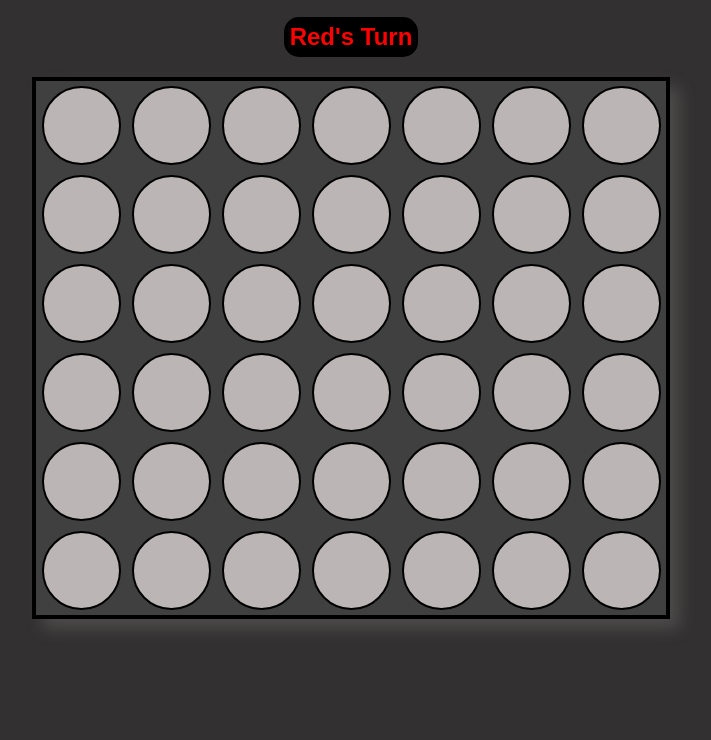
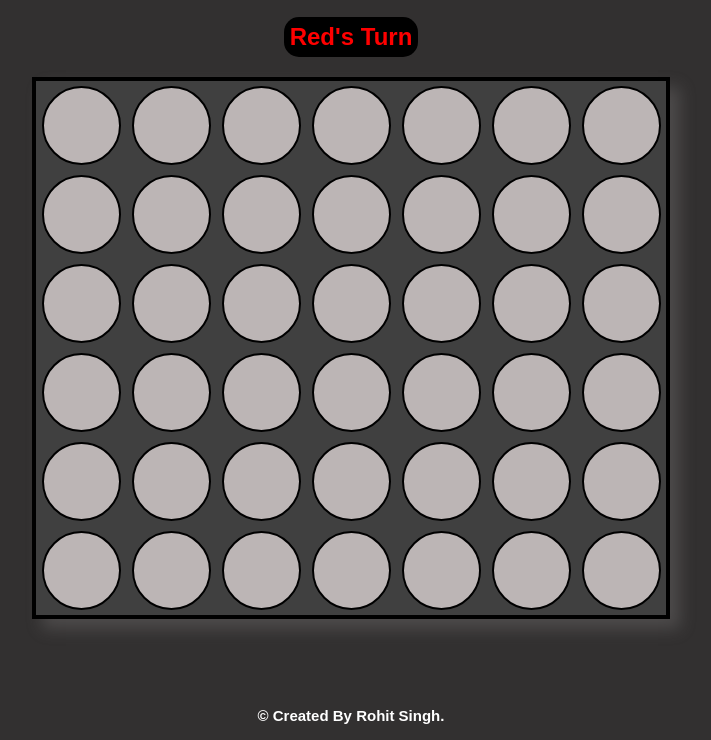
Before and after one commit to Rohit7Be/Connect-4-dots-game, a plain HTML site: page index.html in a window 1280 px wide. Shown: the part 60-800 px from the top of the page, without its empty margins (289-1000 px from the left). Drawn offline with Linux system fonts and the light colour scheme.

Commit message:
added footer

```diff
--- a/index.html
+++ b/index.html
@@ -79,5 +79,7 @@
 
 </body>
 <script src="script.js"></script>
-
+<footer>
+    <p>&copy Created By Rohit Singh.</p>
+</footer>
 </html>
--- a/style.css
+++ b/style.css
@@ -56,6 +56,19 @@ ul:hover{
     cursor: pointer;
     background-color: rgb(163, 165, 171);
 }
+footer {
+    margin-top: 5rem;
+
+    color: #fff;
+    text-align: center;
+    padding: 8px 10px;
+}
+
+footer p {
+    font-family: sans-serif;
+    font-size: 15px;
+    font-weight: bolder;
+}
 
 
 @media(max-width:700px){
```
